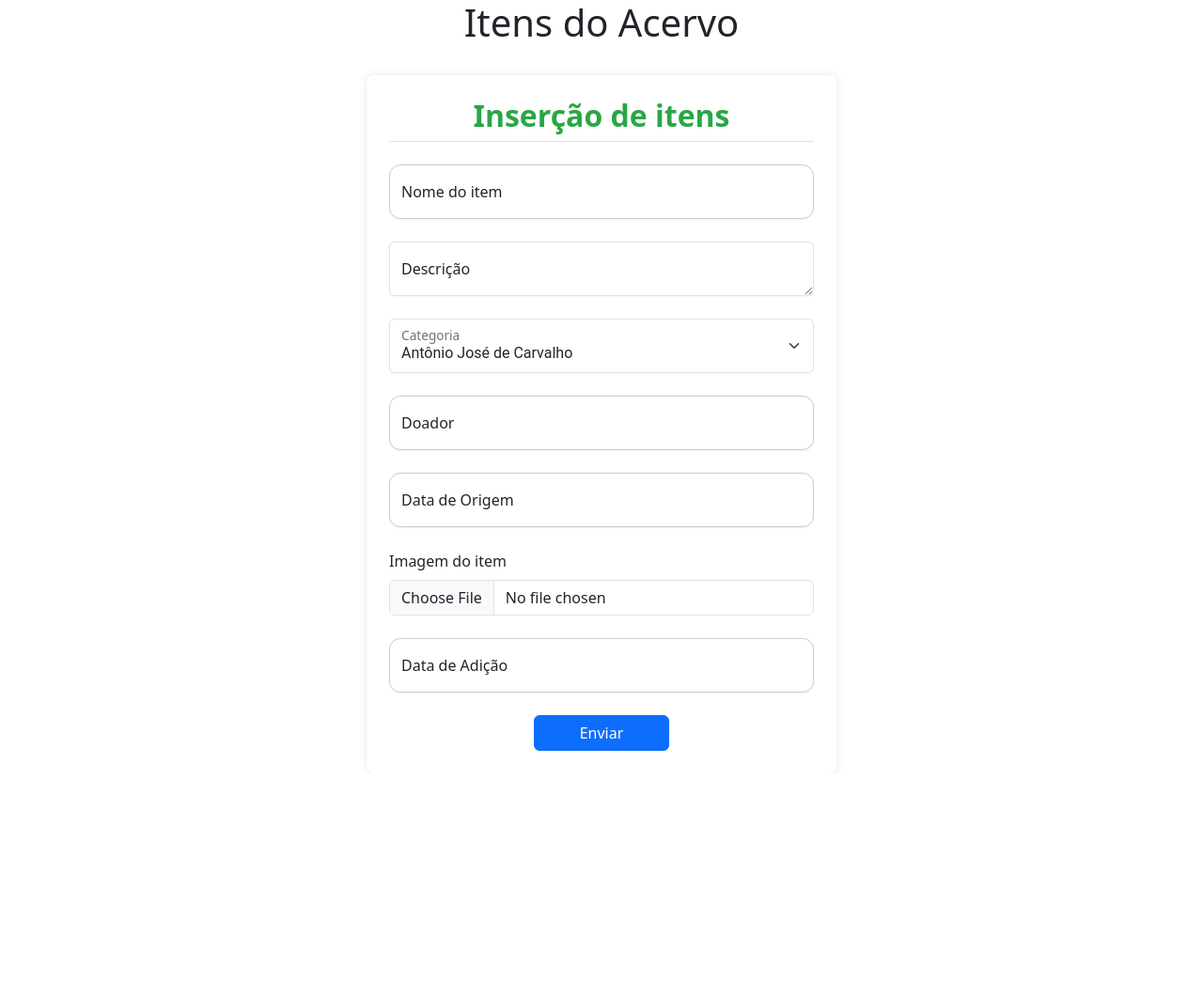
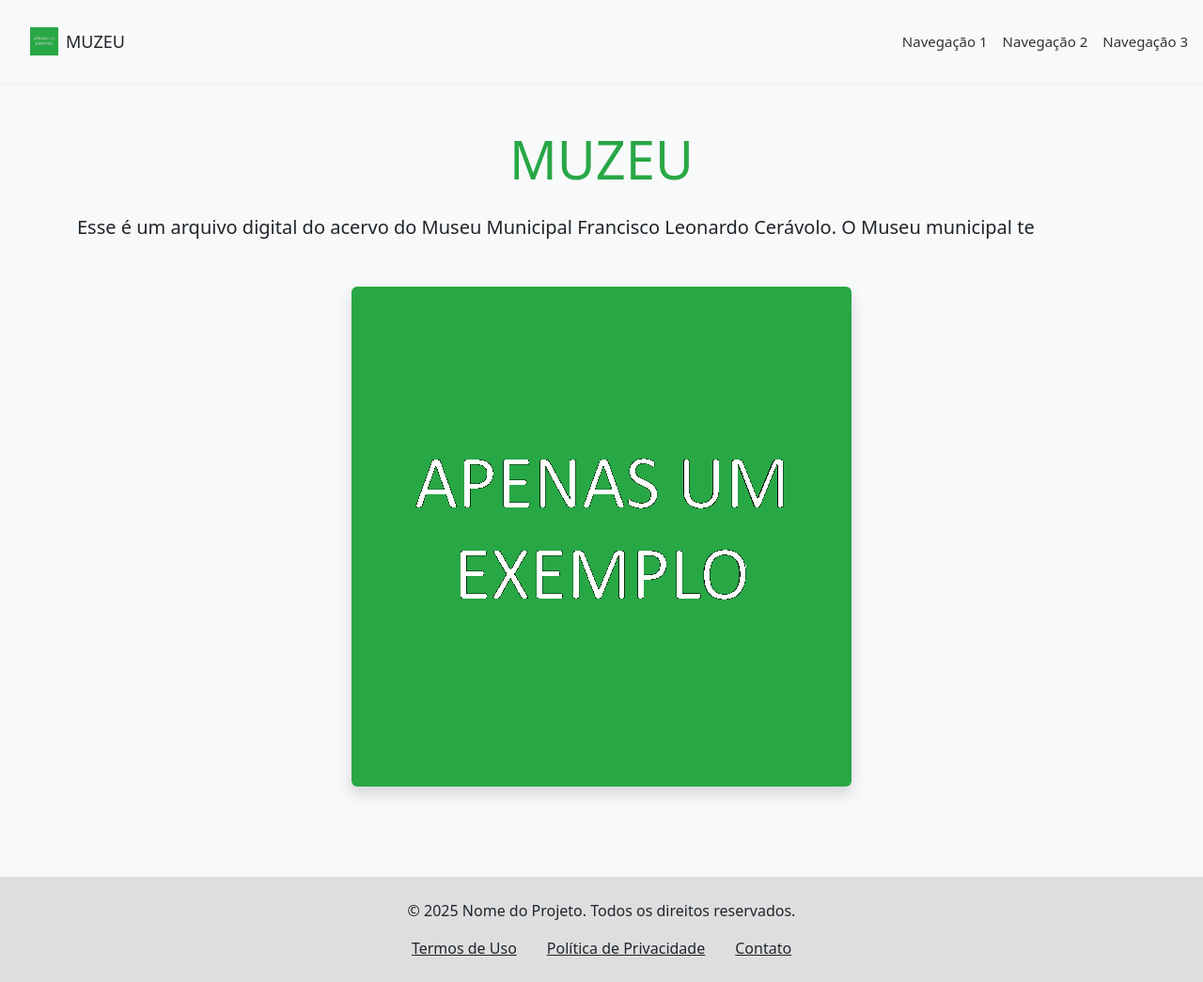
Before and after one commit to maismuz/web, a Django app: page /muzeu/ in a window 1280 px wide. Shown: the whole page at 94% size. Before the commit the page ends 799 px from the top, so only its background shows below. Run offline with Django 5.2, Linux system fonts and the light colour scheme.

Commit message:
feat: criação da página inicial

```diff
--- a/apps/muzeu/templates/index_muzeu.html
+++ b/apps/muzeu/templates/index_muzeu.html
@@ -1,92 +1,68 @@
 {% load static %}
 <!DOCTYPE html>
 <html lang="pt-BR">
-
 <head>
   <meta charset="UTF-8">
-  <title>Inserção de itens</title>
-  <meta name="viewport" content="width=device-width, initial-scale=1"> <!-- Essencial para responsividade -->
+  <title>Modelo Base</title>
+  <meta name="viewport" content="width=device-width, initial-scale=1">
+  <link href="https://cdn.jsdelivr.net/npm/bootstrap@5.3.6/dist/css/bootstrap.min.css" rel="stylesheet">
   <link rel="stylesheet" href="{% static 'css/style.css' %}">
-  <link href="https://cdn.jsdelivr.net/npm/bootstrap@5.3.6/dist/css/bootstrap.min.css" rel="stylesheet">
 </head>
 
-<body>
-
-  <h1 class="text-center mb-4">Itens do Acervo</h1>
-
-  <form action="#" method="post" enctype="multipart/form-data">
-    <h2 class="mb-4 fw-semibold text-center border-bottom pb-2">Inserção de itens</h2>
-    <div class="row g-4">
-
-      <!-- Texto simples -->
-      <div class="col-12">
-        <div class="form-floating">
-          <input type="text" class="form-control" id="inputTexto" placeholder="Nome do item">
-          <label for="inputTexto">Nome do item</label>
-        </div>
-      </div>
-
-      <!-- Textarea -->
-      <div class="col-12">
-        <div class="form-floating">
-          <textarea class="form-control" placeholder="Descrição" id="textareaExample"></textarea>
-          <label for="textareaExample">Descrição</label>
-        </div>
-      </div>
-
-      <!-- Select -->
-      <div class="col-12">
-        <div class="form-floating">
-          <select class="form-select" id="selectExample">
-            <option selected>Antônio José de Carvalho</option>
-            <option value="1">Origem de Muzambinho</option>
-            <option value="2">Fábrica de Doces</option>
-            <option value="3">Gráfica</option>
-          </select>
-          <label for="selectExample">Categoria</label>
-        </div>
-      </div>
-
-      <!-- Texto simples -->
-      <div class="col-12">
-        <div class="form-floating">
-          <input type="text" class="form-control" id="inputTexto" placeholder="Doador">
-          <label for="inputTexto">Doador</label>
-        </div>
-      </div>
-
-      <!-- Data -->
-      <div class="col-12">
-        <div class="form-floating">
-          <input type="text" class="form-control" id="inputData" placeholder="Data de origem" onfocus="(this.type='date')"
-            onblur="if(!this.value) this.type='text'">
-          <label for="inputData">Data de Origem</label>
-        </div>
-      </div>
-
-      <!-- Arquivo -->
-      <div class="col-12">
-        <label for="formFile" class="form-label">Imagem do item</label>
-        <input class="form-control" type="file" id="formFile">
-      </div>
-
-      <!-- Data -->
-      <div class="col-12">
-        <div class="form-floating">
-          <input type="text" class="form-control" id="inputData" placeholder="Data de adição" onfocus="(this.type='date')"
-            onblur="if(!this.value) this.type='text'">
-          <label for="inputData">Data de Adição</label>
-        </div>
-      </div>
-
-      <!-- Botão -->
-      <div class="col-12 text-center">
-        <button class="btn btn-primary px-5" type="submit">Enviar</button>
+<nav class="navbar navbar-expand-lg navbar-custom px-3 py-4">
+    <a class="navbar-brand d-flex align-items-center text-decoration-none text-dark" href="#">
+      <img src="{% static 'img/img-base.png' %}" alt="Logo" width="30" height="30" class="d-inline-block align-text-top me-2">
+      MUZEU
+    </a>
+    <button class="navbar-toggler" type="button" data-bs-toggle="collapse" data-bs-target="#navbarNav" aria-controls="navbarNav" aria-expanded="false" aria-label="Toggle navigation">
+      <span class="navbar-toggler-icon"></span>
+    </button>
+    <div class="collapse navbar-collapse" id="navbarNav">
+      <div class="d-flex ms-auto align-items-center">
+        <a class="nav-link" href="#">Navegação 1</a>
+        <a class="nav-link" href="#">Navegação 2</a>
+        <a class="nav-link" href="#">Navegação 3</a>
       </div>
     </div>
-  </form>
+  </nav>
 
+
+<body class="bg-light">
+
+  <div class="container py-5">
+    <!-- TÍTULO PRINCIPAL -->
+    <h1 class="display-4 text-center mb-4 titulo">MUZEU</h1>
+
+    <!-- SUBTÍTULO -->
+        <!--  <h2 class="h3 text-center mb-5 subtitulo">Subtítulos</h2> -->
+
+
+    <!-- PARÁGRAFO -->
+    <p class="lead text-justify">
+      Esse é um arquivo digital do acervo do Museu Municipal Francisco Leonardo Cerávolo. O Museu municipal te
+    </p>
+
+    <!-- IMAGEM CENTRALIZADA. Altere style="width: ...%;" para mudar seu tamanho se necessário-->
+    <div class="text-center my-5">
+      <img src="{% static 'img/img-base.png' %}" class="img-fluid rounded shadow" alt="Imagem grande ilustrativa">
+    </div>
+
+  </div>
+
+  <footer class="text-dark py-4">
+    <div class="container text-center">
+      <p>&copy; 2025 Nome do Projeto. Todos os direitos reservados.</p>
+      <div class="d-flex justify-content-center">
+        <a href="#" class="text-dark mx-3">Termos de Uso</a>
+        <a href="#" class="text-dark mx-3">Política de Privacidade</a>
+        <a href="#" class="text-dark mx-3">Contato</a>
+      </div>
+    </div>
+  </footer>
+
+
+
+  <!-- Bootstrap JS -->
   <script src="https://cdn.jsdelivr.net/npm/bootstrap@5.3.6/dist/js/bootstrap.bundle.min.js"></script>
 </body>
-
 </html>
```
Also changed, not shown: apps/muzeu/templates/formulario_itens.html (added, +92 -0 lines).
